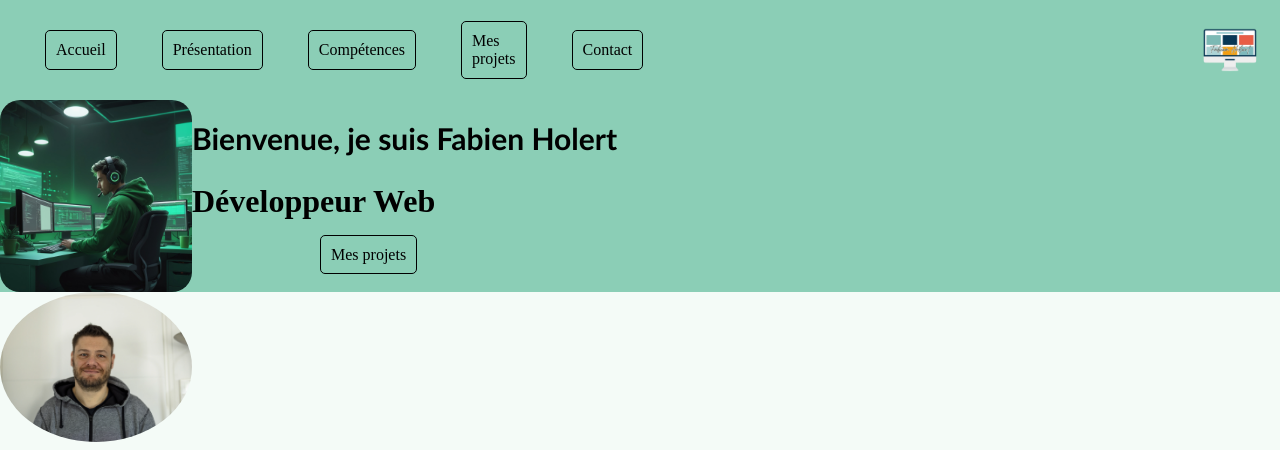
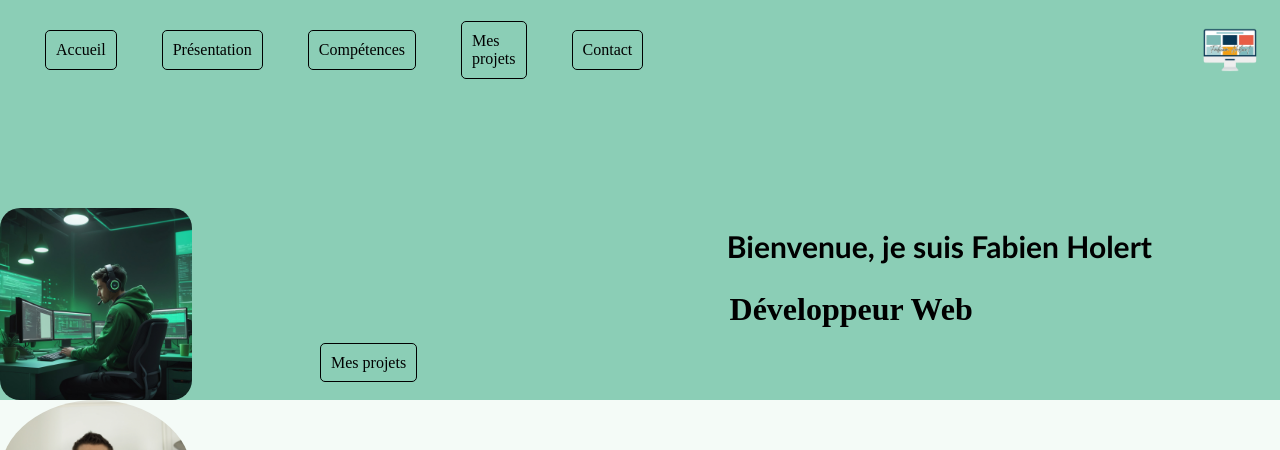
Before and after one commit to Fabienholert/portfolio, a React (Vite) app: page / in a window 1280 px wide. Shown: the top 450 px of the page. Built offline with nearby package versions, Linux system fonts and the light colour scheme.

Commit message:
Ajout de styles pour centrer et aligner les éléments dans le composant Home

```diff
--- a/src/pages/Home/Home.scss
+++ b/src/pages/Home/Home.scss
@@ -3,14 +3,24 @@
     display: flex;
     flex-direction: column;
     background: #8bceb6;
+    height: 300px;
+    justify-content: flex-end;
+    margin: 0 auto;
+    width: 100%;
   }
   &__nom {
+    display: flex;
+    justify-content: end;
+    margin-right: 10%;
     font-size: 30px;
     color: black;
     font-family: "Trebuchet MS", "Lucida Sans Unicode", "Lucida Grande",
       "Lucida Sans", Arial, sans-serif;
   }
   &__titre {
+    display: flex;
+    justify-content: end;
+    margin-right: 24%;
     font-size: 32px;
   }
 
@@ -18,6 +28,12 @@
     width: 15%;
     float: left;
     border-radius: 20px;
+  }
+
+  a {
+    display: flex;
+    justify-content: end;
+    margin-right: 24%;
   }
 
   &__presentation {
```
